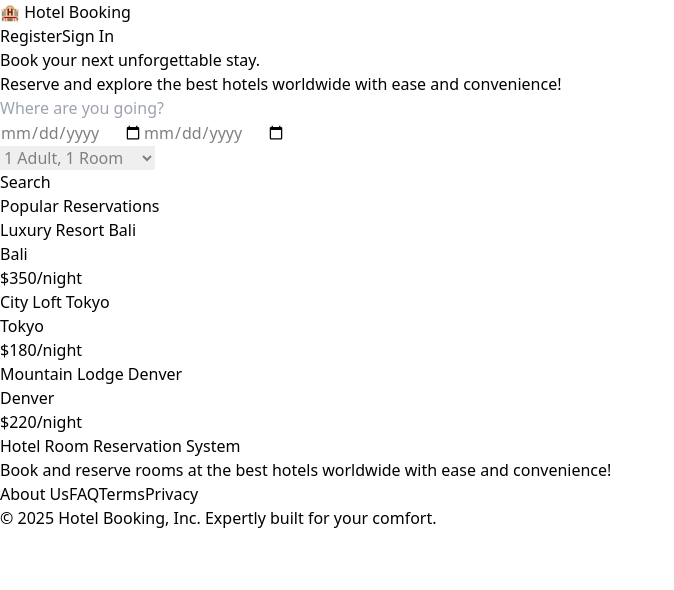
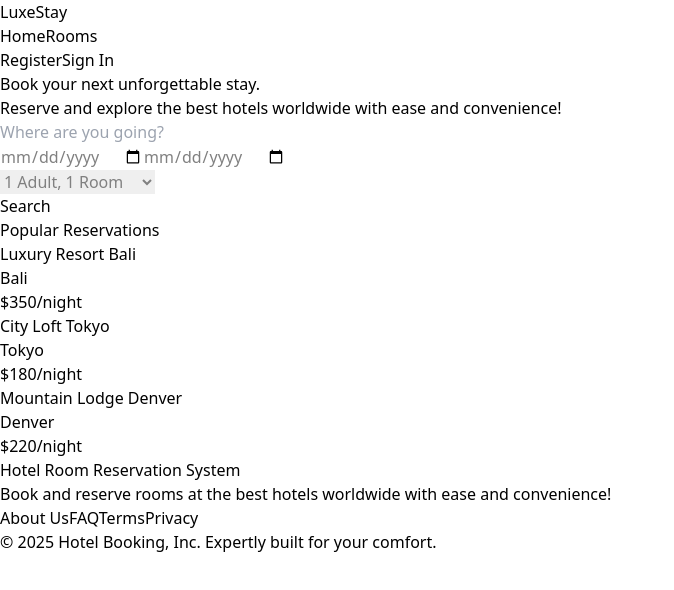
Before and after one commit to Eduard-K-A/webdev-finals-frontend, a React (Vite) app: page / in a window 1280 px wide. Shown: the top 590 px of the page, without its empty margins (0-674 px from the left). Built offline with nearby package versions, Linux system fonts and the light colour scheme.

Commit message:
feat: little ui modification

```diff
--- a/src/components/Dashboard/NavBar.tsx
+++ b/src/components/Dashboard/NavBar.tsx
@@ -1,22 +1,49 @@
-
-import React from 'react';
-import { Link } from 'react-router-dom';
+import React from "react";
+import { Link } from "react-router-dom";
 
 const NavBar: React.FC = () => {
   return (
-        <div className="flex justify-between items-center py-4 px-8 text-black max-w-7xl mx-auto color-white">
-            <div className="text-2xl font-bold">
-                <Link to="/" className="hover:text-black-600 transition duration-300">
-                    🏨 Hotel Booking
+    <div className="sticky top-0 flex justify-between items-center py-4 text-black mx-auto bg-white w-full shadow-sm">
+      {/* Left Section: LuxeStay brand */}
+      <div className="ml-6 text-2xl font-bold">
+        <Link
+          to="/"
+          className="inline-flex items-center justify-center px-4 py-2 rounded-full  text-black font-semibold transition-all duration-300"
+        >
+          LuxeStay
         </Link>
       </div>
+
+      {/* Middle Section: Navigation Links */}
       <div className="space-x-4">
-                <button className="bg-white text-black-600 px-3 py-1 rounded-md text-sm font-medium hover:bg-gray-100 transition duration-300">
-                    <Link to="/Register">Register</Link>
-                </button>
-                <button className="bg-white text-black-600 px-3 py-1 rounded-md text-sm font-medium hover:bg-gray-100 transition duration-300">
-                   <Link to="/SignIn">Sign In</Link>
-                </button>
+        <Link
+          to="/"
+          className="bg-white text-black px-3 py-1 rounded-md text-sm font-medium hover:bg-gray-100 transition duration-300"
+        >
+          Home
+        </Link>
+        <Link
+          to="/Room"
+          className="bg-white text-black px-3 py-1 rounded-md text-sm font-medium hover:bg-gray-100 transition duration-300"
+        >
+          Rooms
+        </Link>
+      </div>
+
+      {/* Right Section: Auth Buttons */}
+      <div className="space-x-4 mr-6">
+        <Link
+          to="/Register"
+          className="bg-white text-black px-3 py-1 rounded-md text-sm font-medium hover:bg-gray-100 transition duration-300"
+        >
+          Register
+        </Link>
+        <Link
+          to="/SignIn"
+          className="inline-flex items-center justify-center h-9 px-4 py-2 rounded-full bg-[#d4a574] hover:bg-[#c19563] text-black font-semibold transition-all duration-300"
+        >
+          Sign In
+        </Link>
       </div>
     </div>
   );
```
Lines whose indentation alone changed are shown as unchanged.
